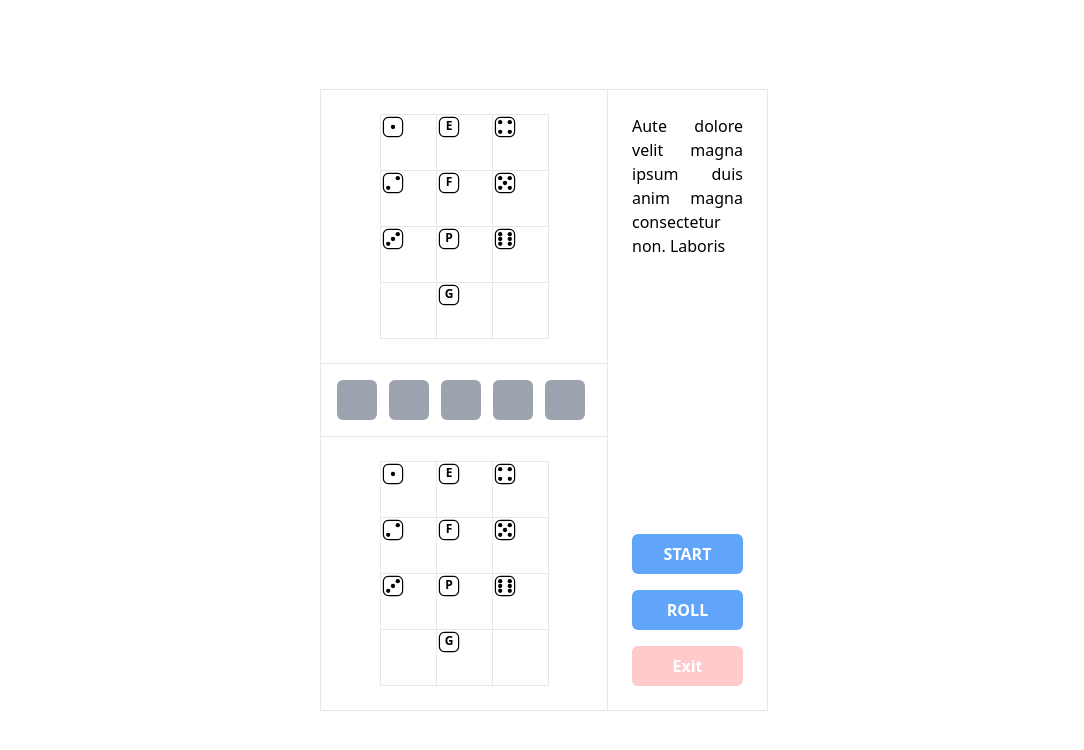
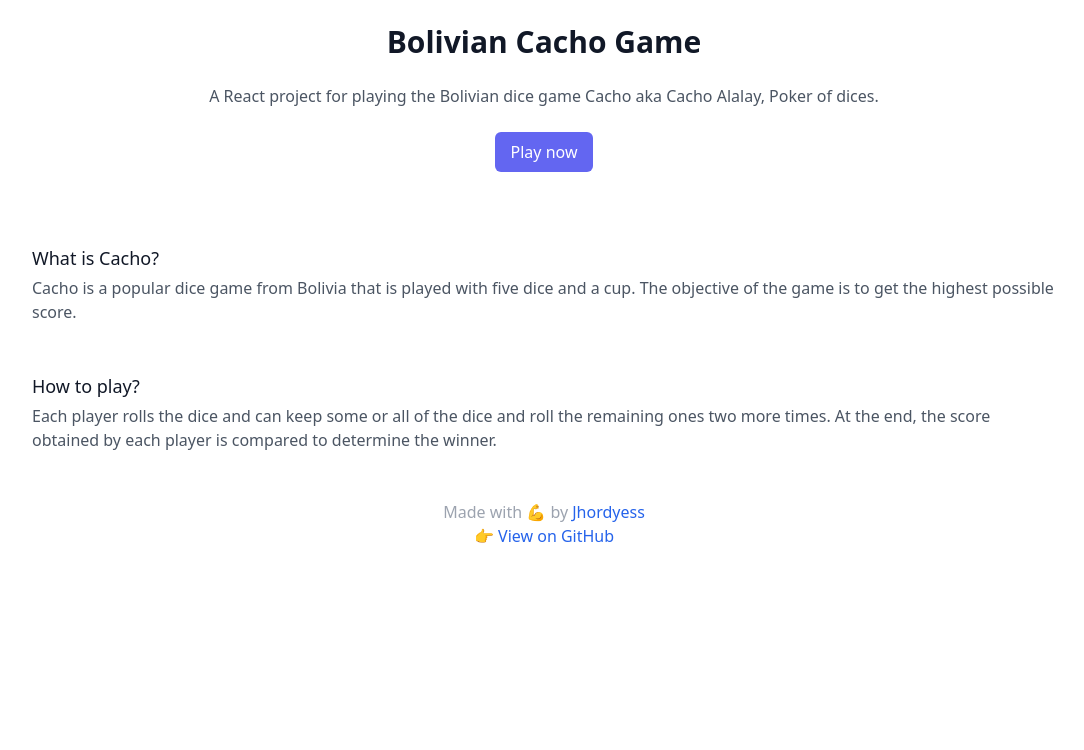
Before and after one commit to jhordyess/bolivian-cacho-game, a React app: page / in a window 1280 px wide. Shown: the top 750 px of the page, without its empty margins (96-1180 px from the left). Built offline with nearby package versions, Linux system fonts and the light colour scheme.

Commit message:
Fixed game always open 😅

```diff
--- a/src/pages/Home/Main/Game.jsx
+++ b/src/pages/Home/Main/Game.jsx
@@ -3,7 +3,7 @@
 import GameMain from "@components/Game/index.jsx";
 
 export default function Game() {
-  const [openGame, setOpenGame] = React.useState(true);
+  const [openGame, setOpenGame] = React.useState(false);
 
   const handleOpenGame = () => {
     setOpenGame(true);
```
